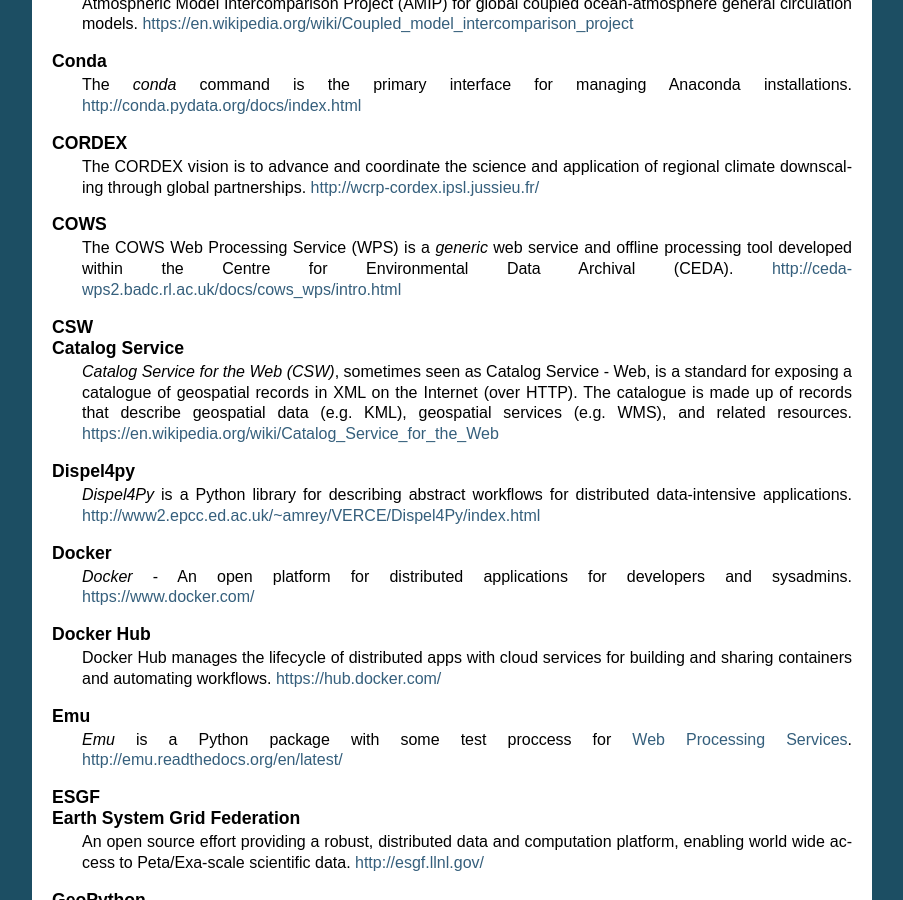
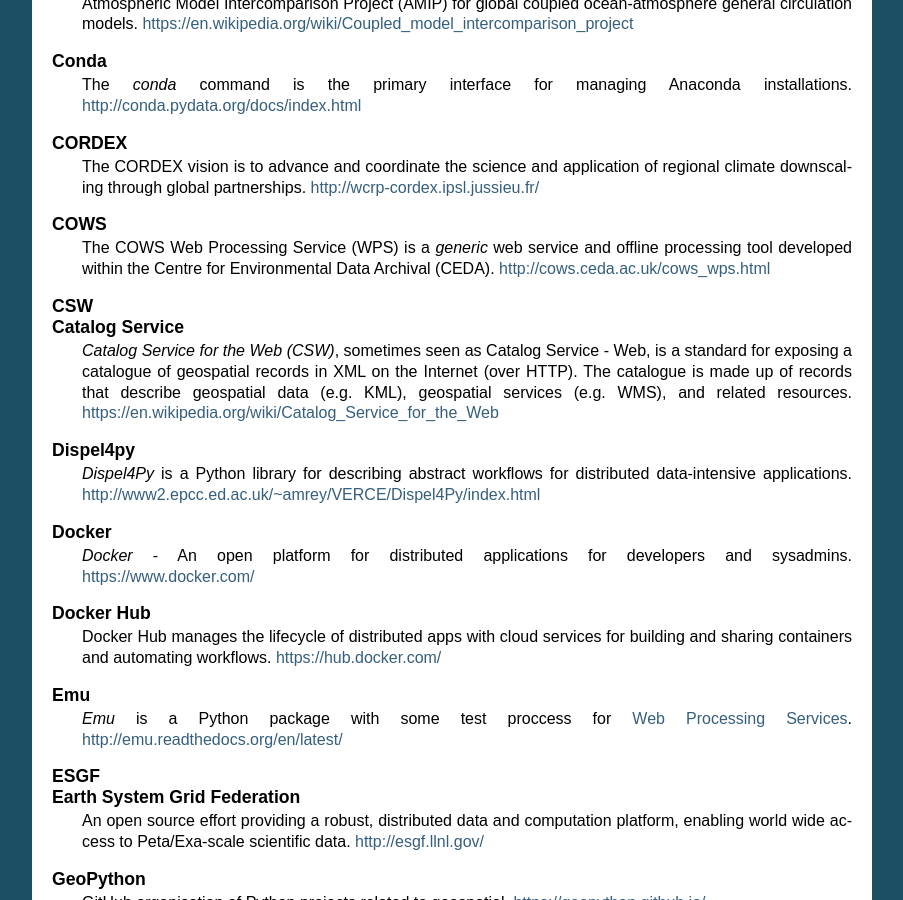
Before and after one commit to bird-house/birdhouse-docs, a Sphinx documentation site: the page built from docs/source/glossary.rst, in a window 1280 px wide and 900 px high, scrolled down 798 px. Shown: the whole window, without its empty margins (198-1101 px from the left). Built offline with Sphinx 7.4.7, drawn with Linux system fonts in a browser that asks for light colours; some of the changed lines change nothing that is shown.

Commit message:
fixed link in glossary

```diff
--- a/docs/source/glossary.rst
+++ b/docs/source/glossary.rst
@@ -58,7 +58,7 @@
 
    COWS
       The COWS Web Processing Service (WPS) is a *generic* web service and offline processing tool developed within the Centre for Environmental Data Archival (CEDA).
-      http://ceda-wps2.badc.rl.ac.uk/docs/cows_wps/intro.html
+      http://cows.ceda.ac.uk/cows_wps.html
 
    Anaconda
    Anaconda Python distribution
```
